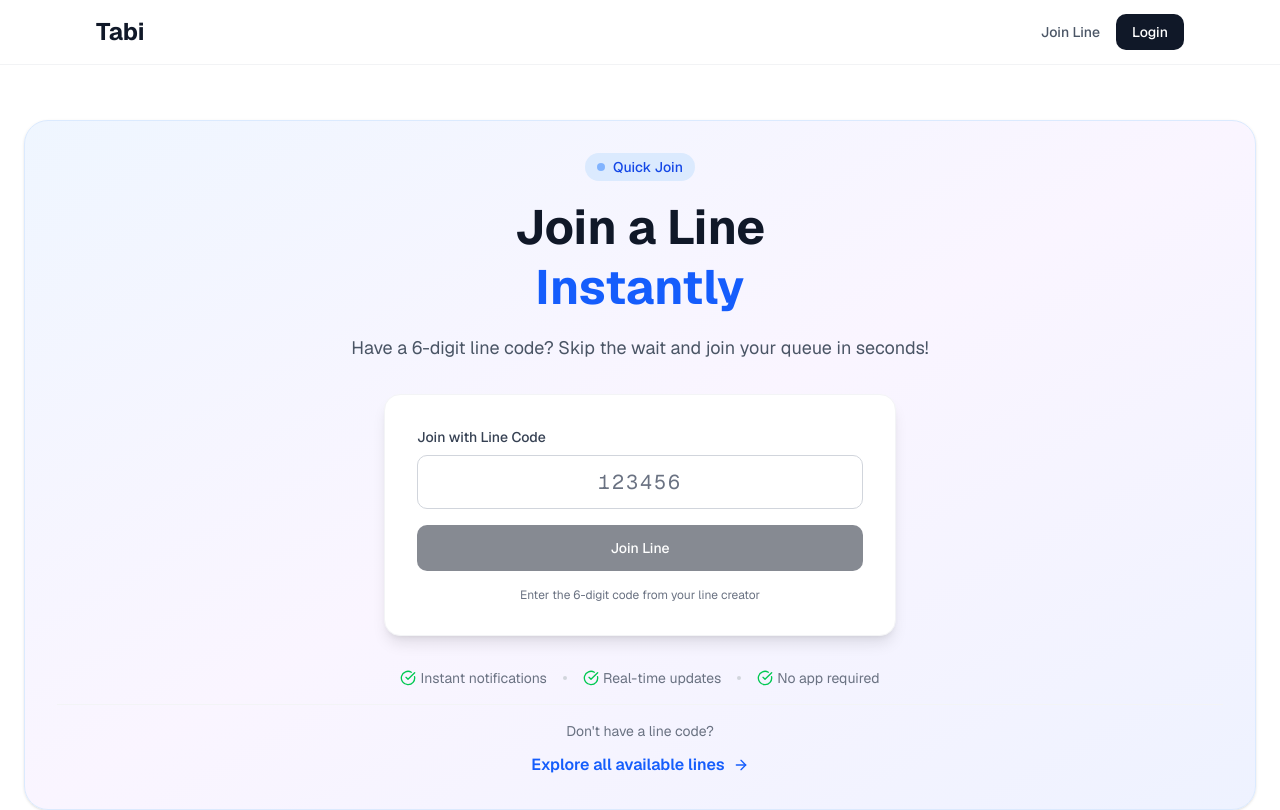
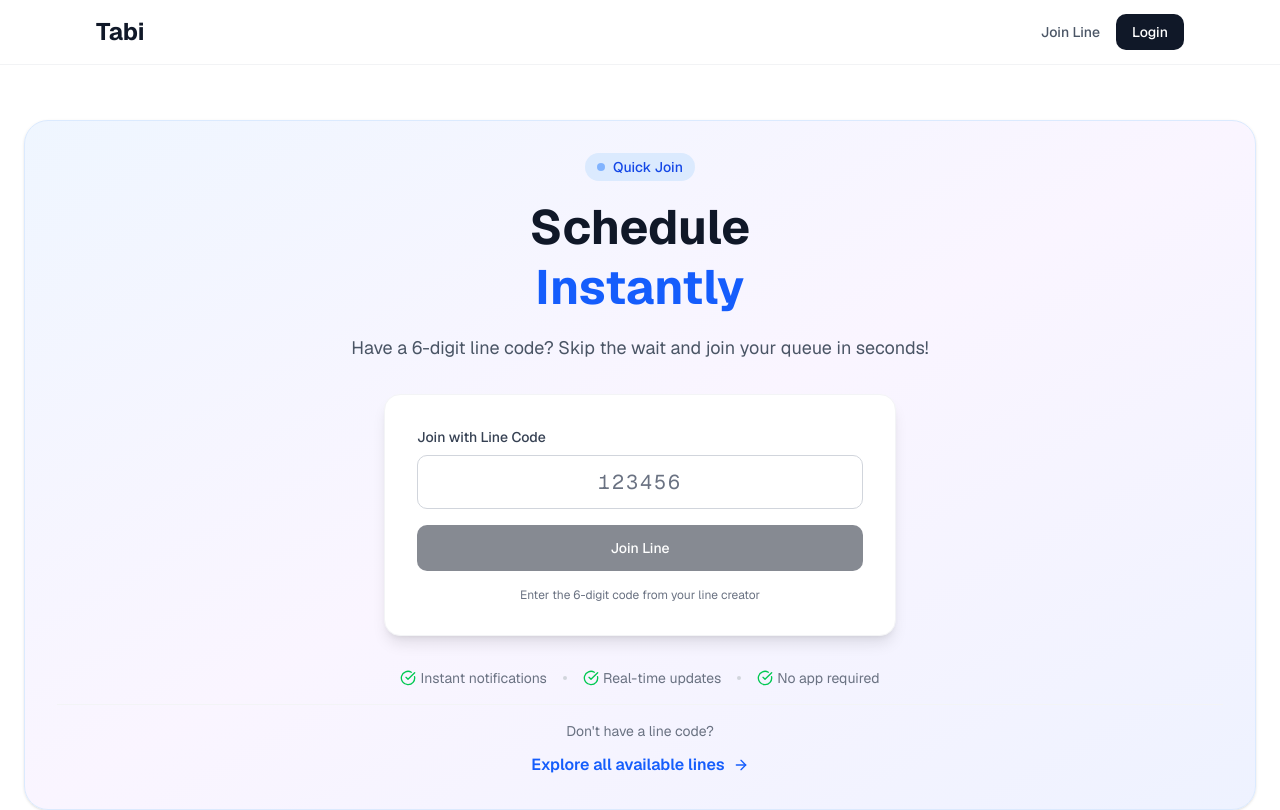
Before and after one commit to Erdenejargal-dev/lineupz, a Next.js app: page / in a window 1280 px wide. Shown: the top 810 px of the page. Built offline with nearby package versions, Linux system fonts and the light colour scheme; no server answers.

Commit message:
Update page.jsx

```diff
--- a/src/app/page.jsx
+++ b/src/app/page.jsx
@@ -27,7 +27,7 @@ export default function Home() {
                 </div>
 
                 <h2 className="text-2xl sm:text-3xl lg:text-4xl xl:text-5xl font-bold text-gray-900 mb-3 sm:mb-4 leading-tight">
-                  Join a Line
+                  Schedule
                   <br className="hidden sm:block" />
                   <span className="text-blue-600"> Instantly</span>
                 </h2>
```
